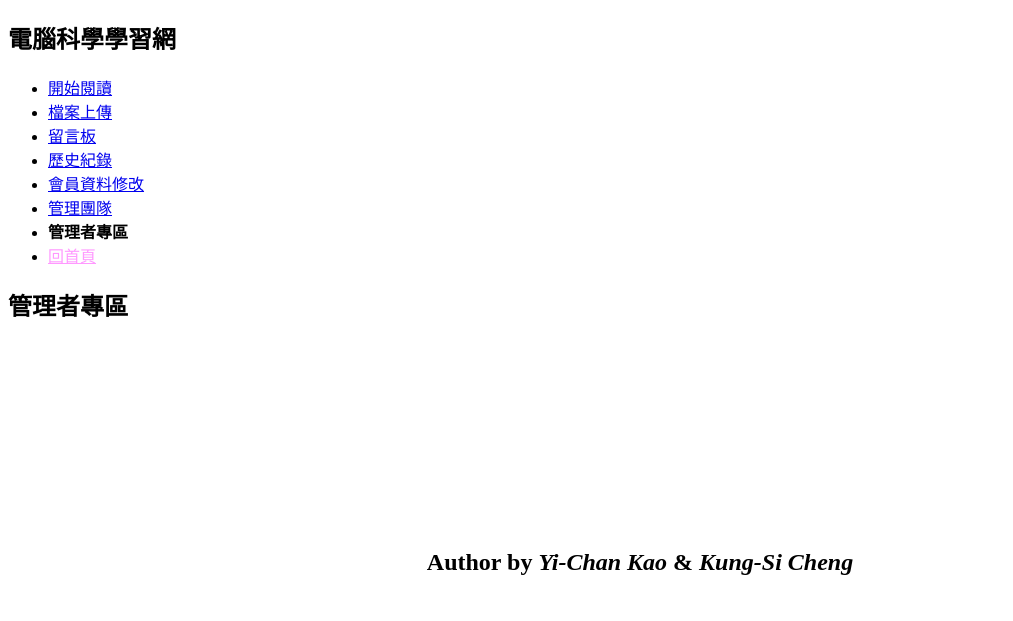
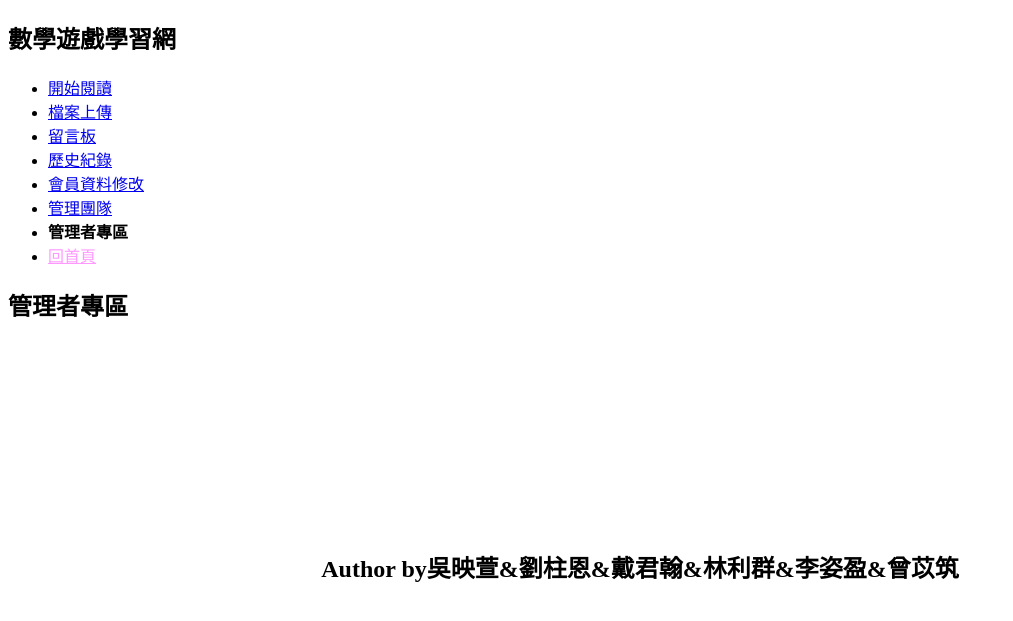
Before and after one commit to NTUEGROUP6/Group6, a PHP site: page /admin_member_edit.php in a window 1280 px wide. Shown: the top 621 px of the page, without its empty margins (0-1013 px from the left). Run offline with PHP 8.4, Linux system fonts and the light colour scheme; data that the repository does not hold is empty.

Commit message:
Update admin_member_edit.php

```diff
--- a/admin_member_edit.php
+++ b/admin_member_edit.php
@@ -7,12 +7,12 @@
 	$button = $_POST['button1'];
 ?>
 <meta http-equiv="Content-Type" content="text/html; charset=utf-8" />
-<title>國立臺北教育大學_學習網</title>
+<title>第六組的教學學習網</title>
 </head>
 
 <body>
 <div id="HEADER">
-	<h2>電腦科學學習網</h2>
+	<h2>數學遊戲學習網</h2>
 </div>
 <div id="MAIN_NAV">
 	<ul>
@@ -95,7 +95,9 @@
 <div id="FOOTER">
 	<p>
 		<br/><br/><br/><br/><br/><br/>
-		<h2><center><br/>Author by <i>Yi-Chan Kao</i> & <i>Kung-Si Cheng</i> </center></h2>
+		<h2><center><br/>
+	      Author by吳映萱&amp;劉柱恩&amp;戴君翰&amp;林利群&amp;李姿盈&amp;曾苡筑<i></i>
+		</center></h2>
 	</p>
 </div>
 </body>
```
